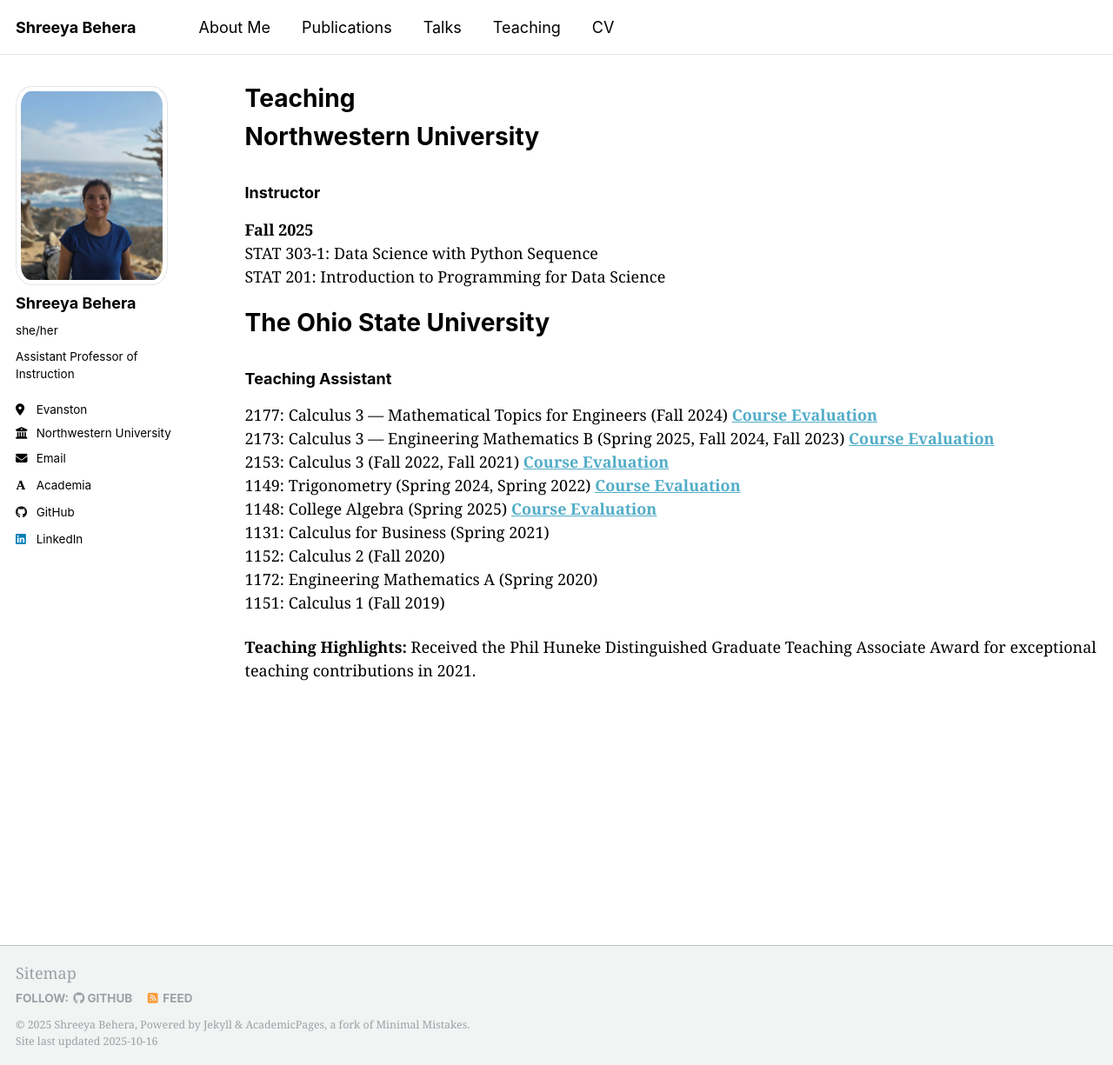
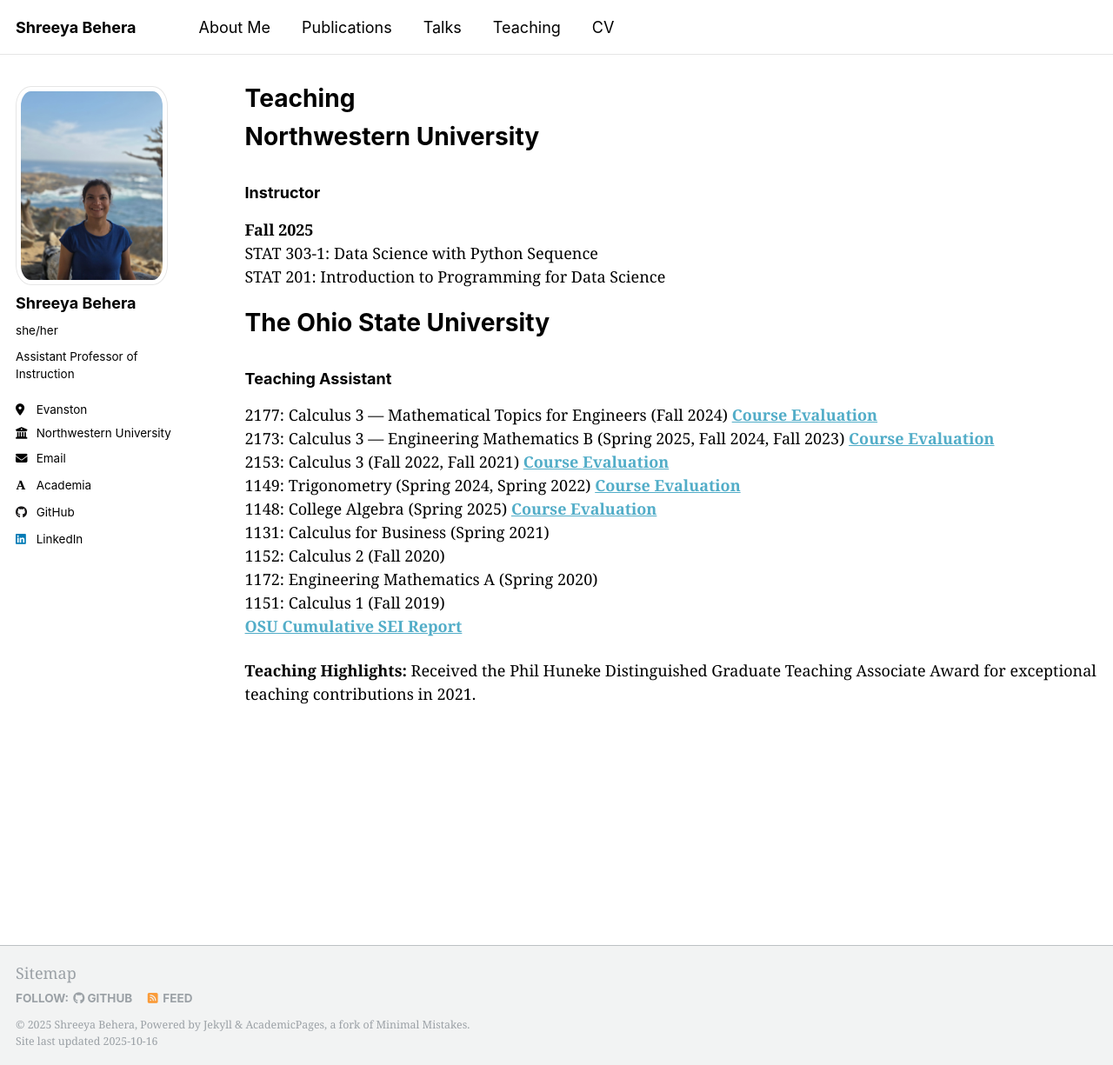
Before and after one commit to Shreeyabehera/shreeyabehera.github.io, a Jekyll site: the page built from _teaching/2014-spring-teaching-1.md, in a window 1280 px wide and 1225 px high. Shown: the whole window at 87% size. Built offline with Jekyll 4.4.1, drawn with Linux system fonts in a browser that asks for light colours; some web fonts are replaced; a script that is not in the unit is left out.

Commit message:
Add link to OSU Cumulative SEI Report

```diff
--- a/_teaching/2014-spring-teaching-1.md
+++ b/_teaching/2014-spring-teaching-1.md
@@ -23,5 +23,6 @@
 1152: Calculus 2 (Fall 2020)  <br>
 1172: Engineering Mathematics A (Spring 2020) <br>
 1151: Calculus 1 (Fall 2019)<br>
+**[OSU Cumulative SEI Report](https://drive.google.com/file/d/1CLcmfIZpANJeMKUikQZ1UjgGzUx8E9_Z/view?usp=sharing)**
 
 **Teaching Highlights:** Received the Phil Huneke Distinguished Graduate Teaching Associate Award for exceptional teaching contributions in 2021.
```
